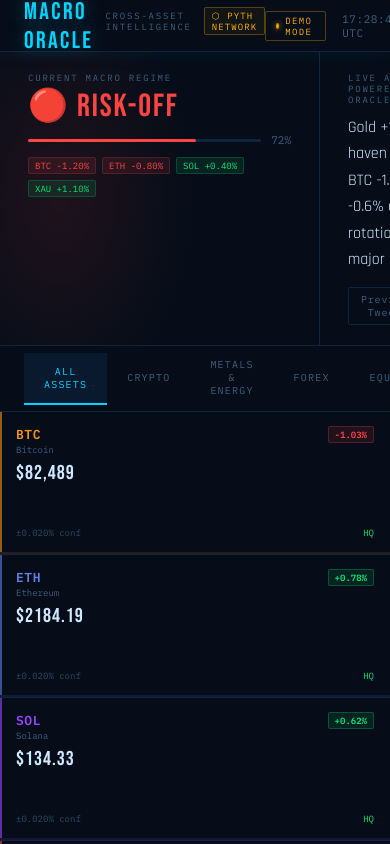
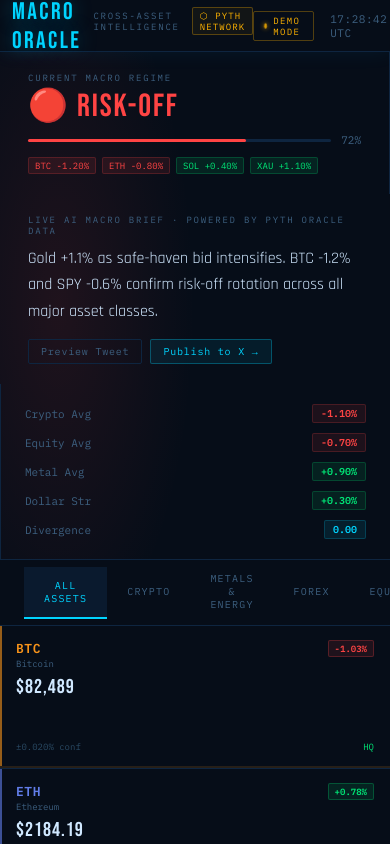
Before and after one commit to Jonny1111111111111/macro-oracle, a React (Vite) app in the folder apps/web/: page / in a window 390 px wide. Shown: the top 844 px of the page. Built offline with nearby package versions, Linux system fonts and the light colour scheme; no server answers.

Commit message:
fix: mobile responsiveness + live prices via valid hermes ids

```diff
--- a/apps/web/src/App.tsx
+++ b/apps/web/src/App.tsx
@@ -245,7 +245,7 @@
 
   // ── Render ────────────────────────────────────────────────────────────────
   return (
-    <div style={{ background: '#040810', minHeight: '100vh', color: '#d0e8ff', fontFamily: "'IBM Plex Mono', 'Courier New', monospace", fontSize: 13 }}>
+    <div className="app" style={{ background: '#040810', minHeight: '100vh', color: '#d0e8ff', fontFamily: "'IBM Plex Mono', 'Courier New', monospace", fontSize: 13 }}>
 
       {/* TOPBAR */}
       <header style={{
@@ -279,7 +279,7 @@
 
       {/* REGIME BANNER */}
       {regime && (
-        <div style={{
+        <div className="regimeBanner" style={{
           display: 'grid', gridTemplateColumns: '320px 1fr 260px',
           borderBottom: '1px solid #0e2540',
           background: '#060d18',
@@ -391,7 +391,7 @@
       </div>
 
       {/* ASSET GRID */}
-      <div style={{
+      <div className="assetGrid" style={{
         display: 'grid',
         gridTemplateColumns: 'repeat(auto-fill, minmax(200px, 1fr))',
         gap: 1, background: '#0e2540',
@@ -516,11 +516,28 @@
       <style>{`
         @import url('https://fonts.googleapis.com/css2?family=IBM+Plex+Mono:wght@300;400;500;600&family=Bebas+Neue&family=Rajdhani:wght@400;500;600&display=swap');
         * { box-sizing: border-box; margin: 0; padding: 0; }
-        body { background: #040810; }
+        body { background: #040810; overflow-x: hidden; }
         ::-webkit-scrollbar { width: 6px; }
         ::-webkit-scrollbar-track { background: #040810; }
         ::-webkit-scrollbar-thumb { background: #0e2540; border-radius: 3px; }
         @keyframes pulse { 0%,100%{opacity:1;transform:scale(1)} 50%{opacity:0.3;transform:scale(0.7)} }
+
+        /* Mobile responsiveness */
+        @media (max-width: 640px) {
+          .regimeBanner { grid-template-columns: 1fr !important; }
+          .assetGrid { grid-template-columns: repeat(2, minmax(0, 1fr)) !important; }
+          .app { font-size: 12px !important; }
+
+          /* Reduce padding in key areas (topbar/banner) */
+          header { padding: 0 12px !important; }
+
+          /* Prevent any accidental overflows from wide text */
+          .regimeBanner, .assetGrid { max-width: 100vw; }
+        }
+
+        @media (max-width: 420px) {
+          .assetGrid { grid-template-columns: 1fr !important; }
+        }
       `}</style>
     </div>
   )
```
